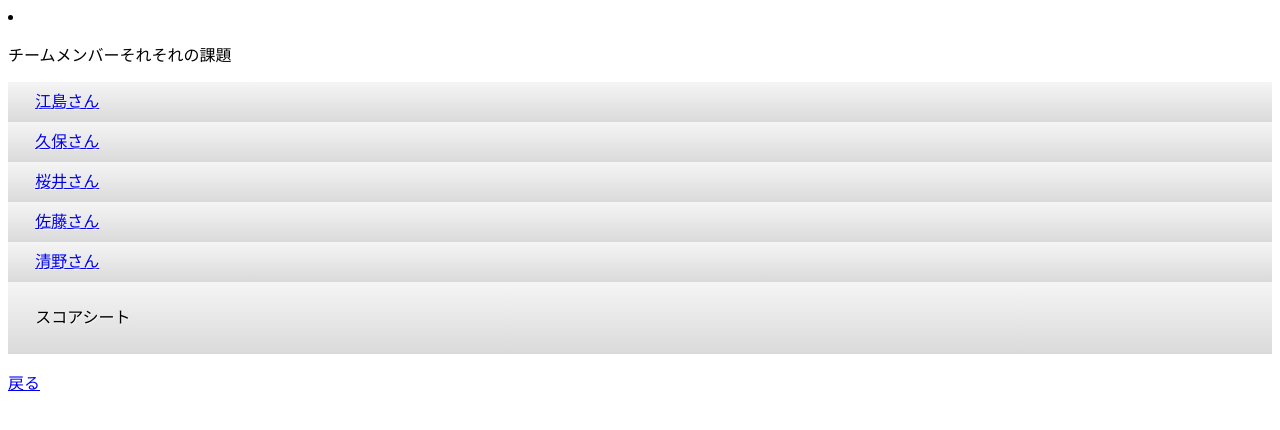
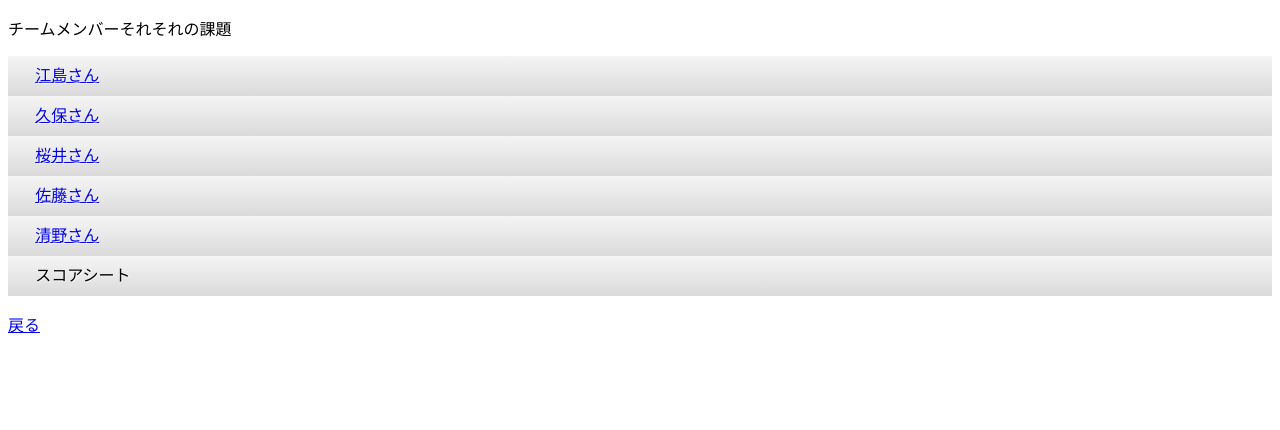
Before and after one commit to shudohu/basket, a plain HTML site: page team1.html in a window 1280 px wide. Drawn offline with Linux system fonts and the light colour scheme.

Commit message:
Update team1.html

```diff
--- a/team1.html
+++ b/team1.html
@@ -6,14 +6,14 @@
      <link rel="stylesheet" href="team1.css">
 </head>
 <body>
-    <li> <p>チームメンバーそれそれの課題</p></li>
+    <p>チームメンバーそれそれの課題</p>
     <ul>
   <li><a href="https://shudohu.github.io/basket/ejima" class="btn bgleft"><span>江島さん</span></a></li>
   <li> <a href="https://shudohu.github.io/basket/kubo" class="btn bgleft"><span>久保さん</span></a></li>
   <li><a href="https://shudohu.github.io/basket/sakurai" class="btn bgleft"><span>桜井さん</span></a></li>
   <li><a href="https://shudohu.github.io/basket/satoh" class="btn bgleft"><span>佐藤さん</span></a></li>
   <li> <a href="https://shudohu.github.io/basket/seino" class="btn bgleft"><span>清野さん</span></a></li>
-  <li><p>スコアシート</p></li>
+  <li>スコアシート</li>
 </ul>
 
 
```
